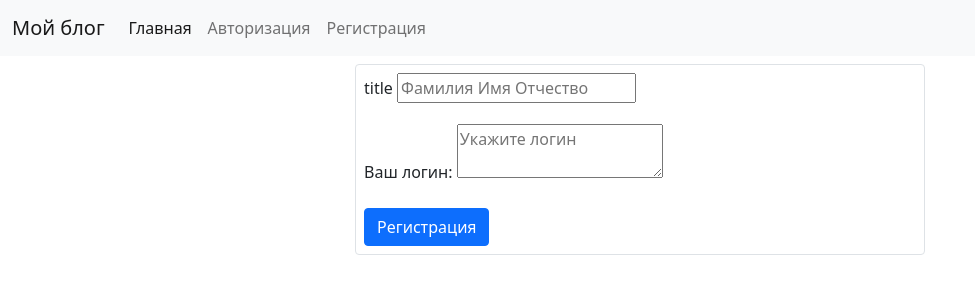
After one commit to Andrx4s/MVC-Project, a PHP site: template views/post/create.php in a window 1280 px wide. The commit adds this page. Shown: the top 300 px of the page, without its empty margins (0-975 px from the left). Run offline with PHP 8.4, Linux system fonts and the light colour scheme; the template is opened without the code that fills it, so the values that code supplies are empty.

Commit message:
Version 1.0.7

```diff
--- a/views/index.php
+++ b/views/index.php
@@ -9,6 +9,7 @@
 <ul>
     <li><a href="/login">Авторизация</a></li>
     <li><a href="/register">Регистрация</a></li>
+    <li><a href="/create">Посты</a></li>
 </ul>
 <?php
 @include_once 'footer.php'
--- /dev/null
+++ b/views/post/create.php
@@ -0,0 +1,26 @@
+<?php
+$title = 'Посты';
+@include_once 'header.php';
+?>
+<div class="container">
+    <div class="row">
+        <div class="col"></div>
+        <div class="col-6 border border-1 rounded-2 mt-2 p-2">
+            <form action="" method="POST">
+                <div class="mb-3">
+                    <label for="inputName" class="form-label">title</label>
+                    <input type="text" name="name" id="inputName" placeholder="Фамилия Имя Отчество">
+                </div>
+                <div class="mb-3">
+                    <label for="inputLogin" class="form-label">Ваш логин:</label>
+                    <textarea name="login" id="inputLogin" placeholder="Укажите логин" required></textarea>
+                </div>
+                <button type="submit" class="btn btn-primary">Регистрация</button>
+            </form>
+        </div>
+        <div class="col"></div>
+    </div>
+</div>
+
+
+<?php @include_once 'footer.php'; ?>
```
